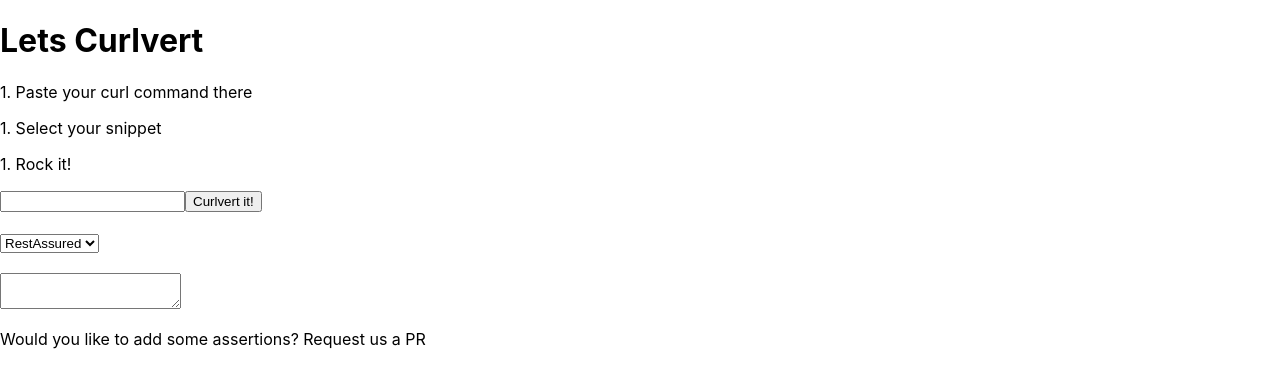
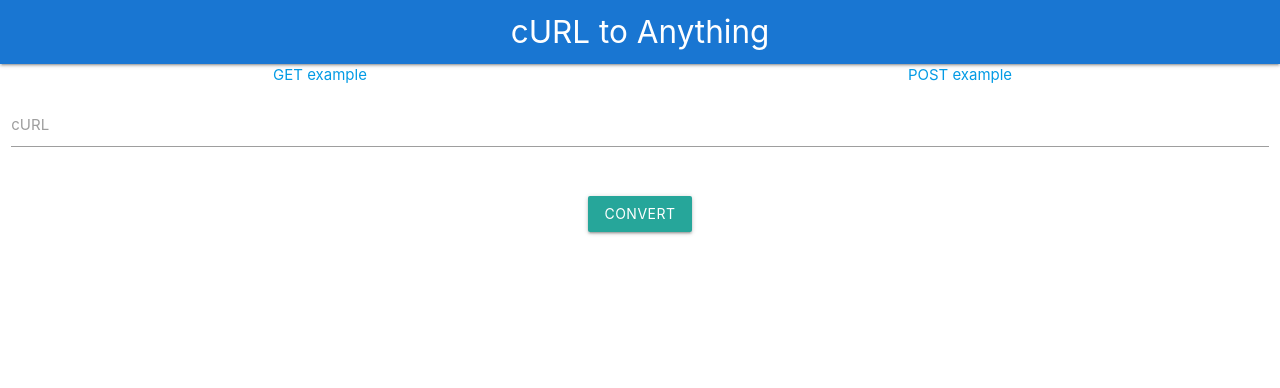
Before and after one commit to maximilianoalves/curl-to-anything, a React (Create React App) app: page / in a window 1280 px wide. Shown: the top 388 px of the page. Built offline with nearby package versions, Linux system fonts and the light colour scheme.

Commit message:
impl: migrating core html to react

```diff
--- a/public/index.html
+++ b/public/index.html
@@ -1,6 +1,10 @@
 <!DOCTYPE html>
 <html lang="en">
   <head>
+
+    <!-- Compiled and minified CSS -->
+    <link rel="stylesheet" href="https://cdnjs.cloudflare.com/ajax/libs/materialize/1.0.0/css/materialize.min.css">
+
     <meta charset="utf-8" />
     <link rel="icon" href="%PUBLIC_URL%/favicon.ico" />
     <meta name="viewport" content="width=device-width, initial-scale=1" />
@@ -24,7 +28,7 @@
       work correctly both with client-side routing and a non-root public URL.
       Learn how to configure a non-root public URL by running `npm run build`.
     -->
-    <title>React App</title>
+    <title>cURL to Anything</title>
   </head>
   <body>
     <noscript>You need to enable JavaScript to run this app.</noscript>
--- a/src/App.tsx
+++ b/src/App.tsx
@@ -1,30 +1,34 @@
 import React from 'react';
+
+import Home from './Home'
 
 function App() {
   return (
-    <div className="App">
-      {/* Multi language */}
-      {/* <select name="" id="">
-        <option value="en">English</option>
-        <option value="pt">Portuguese</option>
-      </select> */}
-      <h1>Lets Curlvert</h1>
-      <p>1. Paste your curl command there</p>
-      <p>1. Select your snippet</p>
-      <p>1. Rock it!</p>
-      <input type="text" />
-      <button>Curlvert it!</button>
-      <br /><br />
-      <select name="" id="">
-        <option value="RestAssured">RestAssured</option>
-        <option value="Cypress">Cypress</option>
-        <option value="RSpec">RSpec</option>
-      </select>
+    // <div className="App">
+    //   {/* Multi language */}
+    //   {/* <select name="" id="">
+    //     <option value="en">English</option>
+    //     <option value="pt">Portuguese</option>
+    //   </select> */}
+    //   <h1>Lets Curlvert</h1>
+    //   <p>1. Paste your curl command there</p>
+    //   <p>1. Select your snippet</p>
+    //   <p>1. Rock it!</p>
+    //   <input type="text" />
+    //   <button>Curlvert it!</button>
+    //   <br /><br />
+    //   <select name="" id="">
+    //     <option value="RestAssured">RestAssured</option>
+    //     <option value="Cypress">Cypress</option>
+    //     <option value="RSpec">RSpec</option>
+    //   </select>
 
-      <br /><br />
-      <textarea name="text" id="area"></textarea>
-      <p>Would you like to add some assertions? Request us a PR</p>
-    </div>
+    //   <br /><br />
+    //   <textarea name="text" id="area"></textarea>
+    //   <p>Would you like to add some assertions? Request us a PR</p>
+    // </div>
+    <Home />
+
   );
 }
 
--- /dev/null
+++ b/src/Home/index.tsx
@@ -0,0 +1,43 @@
+import React from 'react';
+
+import './styles.css'
+
+function Home() {
+  return (
+    <div>
+      <nav className="blue darken-2">
+        <div className="nav-wrapper">
+          <a href="#" className="brand-logo center">cURL to Anything</a>
+        </div>
+      </nav>
+      <div className="row center content">
+        <div className="row">
+            <div className="row  textarea-curl">
+                <div className="col s6"><a onClick={() => {}}>GET example</a></div>
+                <div className="col s6"><a onClick={() => {}}>POST example</a></div>
+                <div className="input-field col s12">
+                    <textarea id="curl" className="materialize-textarea"></textarea>
+                    <label>cURL</label>
+                </div>
+            </div>
+            <div className="row">
+                <button onClick={() => {}} className="btn waves-effect waves-light" type="submit" name="action">
+                    Convert
+                </button>
+            </div>
+        </div>
+        <div className="row center">
+            <div className="col s3"></div>
+            <div className="col s6 code-box">
+                <div className="left-align grey lighten-4">
+                    <blockquote id="results" className="result"></blockquote>
+                </div>
+            </div>
+            <div className="col s3"></div>
+        </div>
+      </div>
+    </div>
+  )
+}
+
+export default Home;
```
Also changed, not shown: src/Home/styles.css (added), 1 other file (tests, documents, lock files or other folders).
